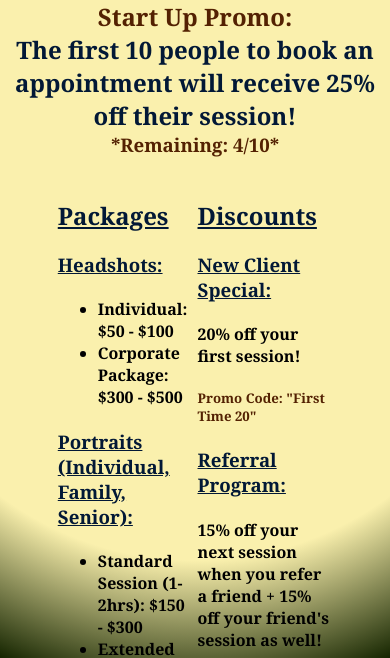
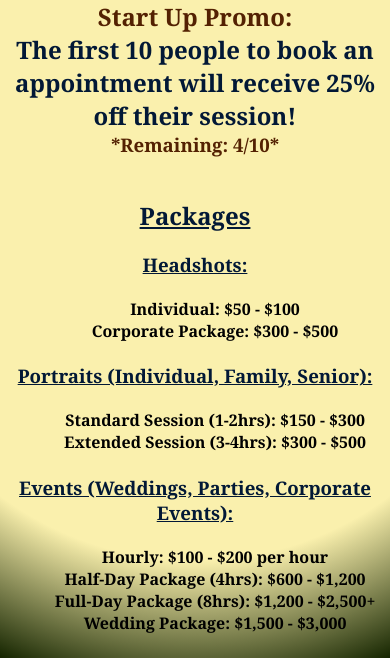
Before and after one commit to AlexRiley99/SundustPhotography, a plain HTML site: page pricing.html in a window 390 px wide. Shown: the part 187-845 px from the top of the page. Drawn offline with Linux system fonts and the light colour scheme.

Commit message:
Modified pricing page to accommodate smaller screens

```diff
--- a/pricing.css
+++ b/pricing.css
@@ -1,6 +1,9 @@
 :root{
     --darkBlue: #021836;
     --emphasis: rgb(83, 33, 2);
+}
+ul li{
+    list-style-type: none;
 }
 #gridDiv{
     display: grid;
@@ -39,3 +42,27 @@ h2, h3{
 #promoDiscount h5{
     color: var(--emphasis);
 }
+
+@media (max-width: 1024px){
+    #gridDiv{
+        grid-template-columns: 1fr; /*Stack text in one column on small screens*/
+    }
+    #packagesDiv, #addOnDiv, #promoDiscount{
+        width: 100%;
+        height: auto;
+        margin: auto;
+        text-align: center;
+    }
+}
+
+@media (max-width: 768px){
+    #gridDiv{
+        grid-template-columns: 1fr; /*Stack text in one column on small screens*/
+    }
+    #packagesDiv, #addOnDiv, #promoDiscount{
+        width: 100%;
+        height: auto;
+        margin: auto;
+        text-align: center;
+    }
+}
```
